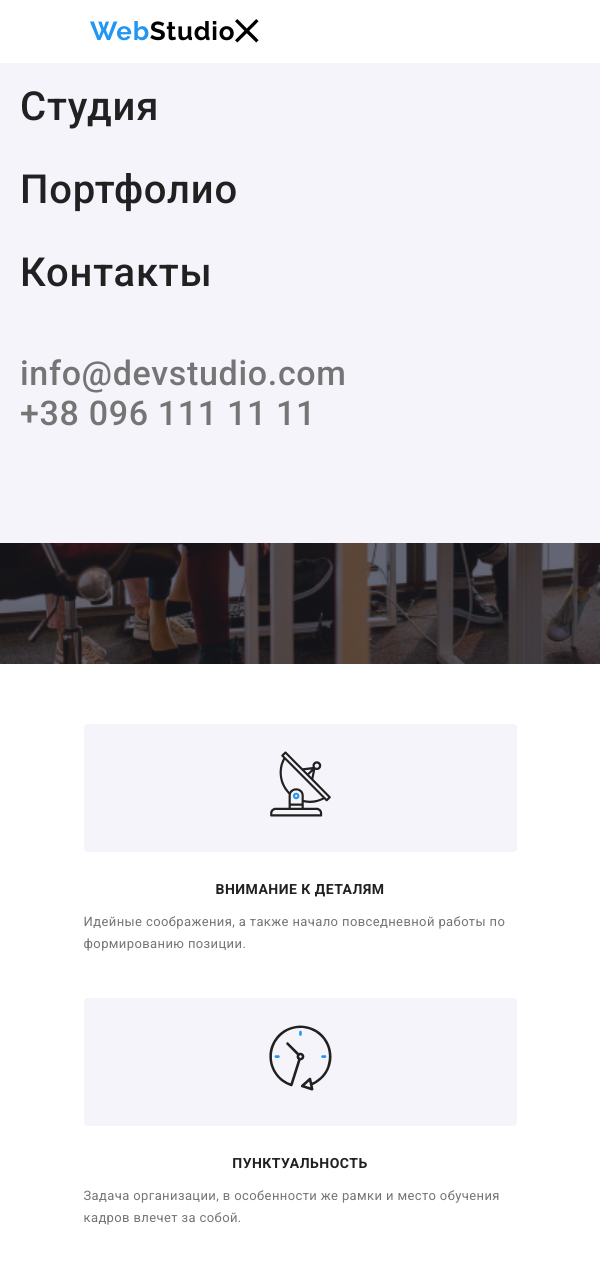
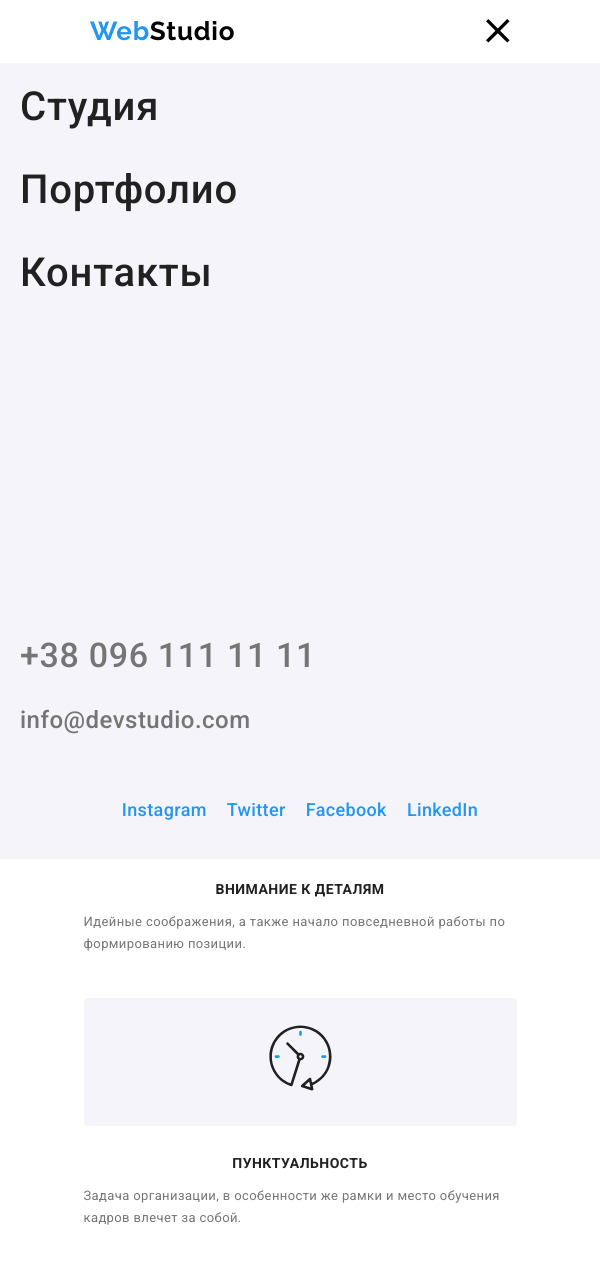
Before and after one commit to VadimZaets/WebStudioHtml, a plain HTML site: page index.html in a window 600 px wide. Shown: the top 1270 px of the page. Drawn offline with nearby package versions, Linux system fonts and the light colour scheme.

Commit message:
menu adaptive

```diff
--- a/index.html
+++ b/index.html
@@ -37,15 +37,24 @@
     </ul>
   </div>
     <div class="conteiner__contacts">
-      <ul class="contacts list">
-        <li class="contacts__item"><a href="mailto:info@devstudio.com" class="contacts__item--mail"><svg class="contacts__mail--icon">
+      <ul class="contacts  list">
+        <li class="contacts__item"><a href="mailto:info@devstudio.com" class="contacts__item--mail contacts__mail--header"><svg class="contacts__mail--icon">
                 <use href="./img/sprite.svg#envelope"></use>
               </svg>info@devstudio.com</a></li>
-        <li class="contacts__item"><a href="tel:+380961111111" class="contacts__item--tel"><svg class="contacts__tel--icon">
+        <li class="contacts__item"><a href="tel:+380961111111" class="contacts__item--tel contacts__tel--header"><svg class="contacts__tel--icon">
                 <use href="./img/sprite.svg#smartphone"></use>
               </svg>+38 096 111 11 11</a></li>
 
     </ul>
+  </div>
+  <div class="menu__social">
+    <ul class="menu__social--list list">
+      <li class="menu__social--item"><a href="" class="menu__social--link">Instagram</a></li>
+      <li class="menu__social--item"><a href="" class="menu__social--link">Twitter</a></li>
+      <li class="menu__social--item"><a href="" class="menu__social--link">Facebook</a></li>
+      <li class="menu__social--item"><a href="" class="menu__social--link">LinkedIn</a></li>
+    </ul>
+
   </div>
          </div>
 
--- a/sass/mobile/_contacts.scss
+++ b/sass/mobile/_contacts.scss
@@ -65,17 +65,19 @@
 @media screen and (max-width: 767px) {
   .contacts {
     display: flex;
-    flex-direction: column;
+    flex-direction: column-reverse;
     align-items: flex-start;
+    padding-bottom: 64px;
   }
-  .contacts__footer--address {
-    margin-bottom: 8px;
+
+  .contacts__mail--header {
+    font-weight: 500;
+    font-size: 24px;
+    line-height: 1.16;
+    letter-spacing: 0.02em;
+    margin-top: 32px;
   }
-  .contacts__footer--section {
-    text-align: center;
-  }
-  .contacts__item--mail,
-  .contacts__item--tel {
+  .contacts__tel--header {
     font-weight: 500;
     font-size: 34px;
     line-height: 40px;
@@ -84,9 +86,38 @@
   .contacts__tel--icon {
     display: none;
   }
+  .menu__social--list {
+    display: flex;
+    justify-content: center;
+  }
+  .menu__social--link {
+    font-weight: 500;
+    font-size: 18px;
+    line-height: 1.22;
+
+    letter-spacing: 0.02em;
+
+    color: #2196f3;
+    text-decoration: none;
+  }
+  .menu__social--item:not(:last-child) {
+    margin-right: 20px;
+  }
 }
+
 @media screen and (min-width: 768px) {
   .contacts__footer--address {
     margin-top: 20px;
   }
+  .menu__social--list {
+    display: none;
+  }
 }
+@media screen and (min-width: 450px) {
+  .contacts__footer--address {
+    margin-bottom: 8px;
+  }
+  .contacts__footer--section {
+    text-align: center;
+  }
+}
--- a/sass/mobile/_hero.scss
+++ b/sass/mobile/_hero.scss
@@ -1,5 +1,5 @@
 .hero {
-  // position: relative;
+  position: relative;
   background: #2f303a;
   background: #2f303a;
   background-image: linear-gradient(
--- a/sass/mobile/_navigation.scss
+++ b/sass/mobile/_navigation.scss
@@ -28,7 +28,8 @@
   top: 100%;
   left: 0;
   width: 100%;
-  height: 480px;
+  height: 796px;
+  z-index: 3;
 
   background-color: #f5f4fa;
   padding: 20px;
@@ -37,15 +38,6 @@
   &.is-open {
     display: block;
   }
-}
-.conteiner__flex--navigation {
-  display: flex;
-  align-items: center;
-  justify-content: space-between;
-}
-.navigation {
-  display: flex;
-  align-items: center;
 }
 
 .site-nav {
@@ -78,28 +70,26 @@
     border-radius: 2px;
   }
 }
-
+.site-nav__item--link:hover,
+.site-nav__item--link:focus {
+  color: var(--accent-text-color);
+}
 .site-nav__item {
   &:not(:last-child) {
     margin-right: 50px;
   }
 }
 @media screen and (min-width: 1140px) {
-}
-
-.site-nav__item--link:hover::after {
-  transform: scaleX(1);
-}
-.site-nav__item--link:hover,
-.site-nav__item--link:focus {
-  color: var(--accent-text-color);
+  .site-nav__item--link:hover::after {
+    transform: scaleX(1);
+  }
 }
 @media screen and (min-width: 450px) {
   .site-nav {
     display: flex;
     flex-direction: column;
     align-items: flex-start;
-    padding-bottom: 20px;
+    padding-bottom: 302px;
   }
   .site-nav__item--link {
     font-weight: 500;
```
Also changed, not shown: css/main.css, css/main.min.css, 2 other files.
